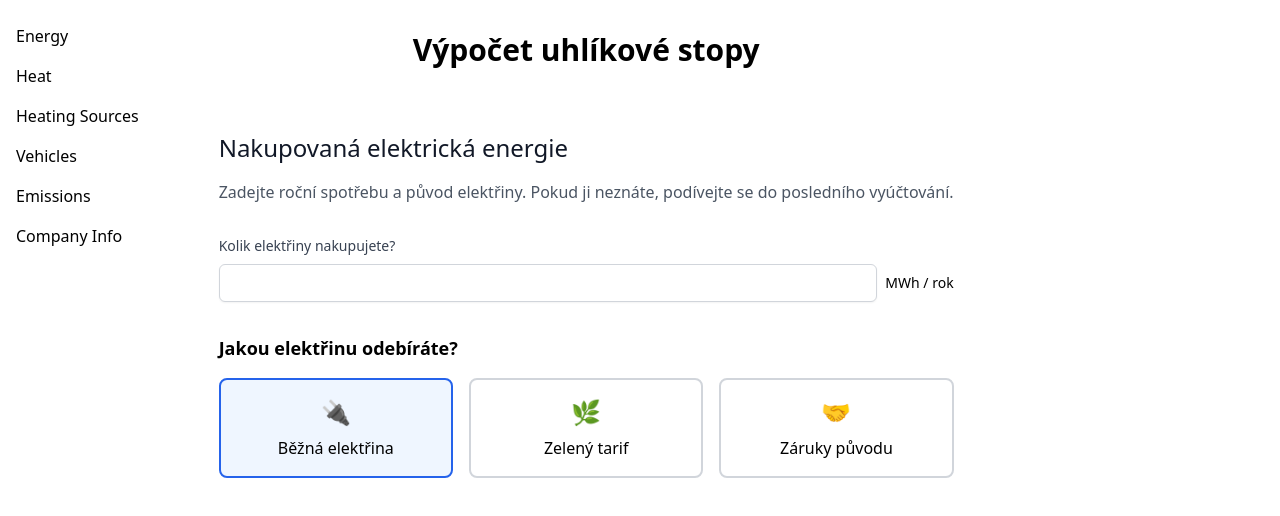
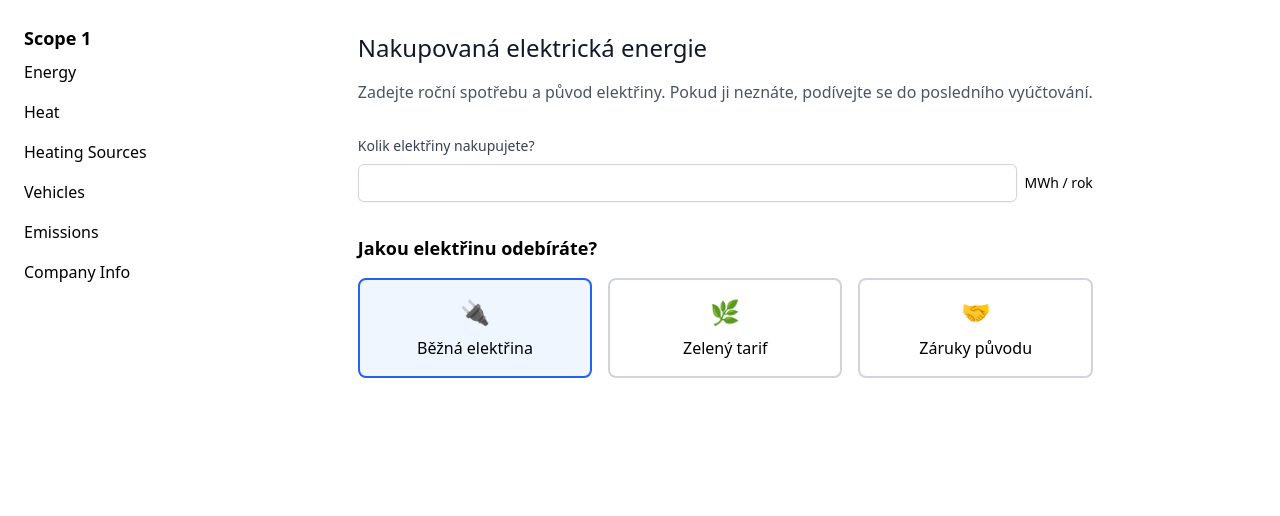
Before and after one commit to deploy-esgrovia/simple-esg-calc, a Vue app: page /energy in a window 1280 px wide. Shown: the top 516 px of the page. Built offline with nearby package versions, Linux system fonts and the light colour scheme.

Commit message:
feat: add basic layout for the content and sidebar

```diff
--- a/src/App.vue
+++ b/src/App.vue
@@ -4,11 +4,10 @@ import SideNavbar from './components/SideNavBar.vue';
 </script>
 
 <template>
-	<div class="flex flex-wrap">
-		<SideNavbar />
-		<div class="flex-grow p-8">
-			<h1 class="text-center text-3xl font-bold text-primary mb-8">Výpočet uhlíkové stopy</h1>
-			<RouterView />
-		</div>
+	<div class="w-full h-screen flex space-x-6">
+		<!-- Sidebar -->
+		<SideNavbar class="p-6" />
+		<!-- Router View -->
+		<RouterView class="flex-grow rounded-lg" />
 	</div>
 </template>
--- a/src/components/SideNavbar.vue
+++ b/src/components/SideNavbar.vue
@@ -1,12 +1,21 @@
 <template>
-	<div class="w-64 bg-gray-800 text-white p-4">
+	<div class="bg-gray-800 text-white">
+		<div>
 			<nav>
 				<ul>
+					<!--Scope 1-->
 					<li>
-					<router-link to="/" class="block py-2 text-black">Energy</router-link>
+						<ul>
+							<li class="text-lg text-black font-bold bg-indigo-500">Scope 1</li>
+							<li>
+								<router-link to="/" class="block py-2 text-black"
+									>Energy</router-link
+								>
 							</li>
 							<li>
-					<router-link to="/heat" class="block py-2 text-black">Heat</router-link>
+								<router-link to="/heat" class="block py-2 text-black"
+									>Heat</router-link
+								>
 							</li>
 							<li>
 								<router-link to="/heating-sources" class="block py-2 text-black"
@@ -14,7 +23,9 @@
 								>
 							</li>
 							<li>
-					<router-link to="/vehicles" class="block py-2 text-black">Vehicles</router-link>
+								<router-link to="/vehicles" class="block py-2 text-black"
+									>Vehicles</router-link
+								>
 							</li>
 							<li>
 								<router-link to="/emissions" class="block py-2 text-black"
@@ -27,6 +38,10 @@
 								>
 							</li>
 						</ul>
+					</li>
+					<!--Scope 2 - další li element s ul elemente m uvnitř-->
+				</ul>
 			</nav>
 		</div>
+	</div>
 </template>
--- a/src/components/sections/EnergySection.vue
+++ b/src/components/sections/EnergySection.vue
@@ -28,9 +28,9 @@ const sourceTypeLabels = {
 };
 
 const energyTypes = [
-  { id: 'regular', label: 'Běžná elektřina', icon: '🔌' },
-  { id: 'green', label: 'Zelený tarif', icon: '🌿' },
-  { id: 'guaranteed', label: 'Záruky původu', icon: '🤝' }
+	{ id: 'regular', label: 'Běžná elektřina', icon: '🔌' },
+	{ id: 'green', label: 'Zelený tarif', icon: '🌿' },
+	{ id: 'guaranteed', label: 'Záruky původu', icon: '🤝' }
 ];
 
 // Watch for changes and update store
```
Lines whose indentation alone changed are shown as unchanged.
